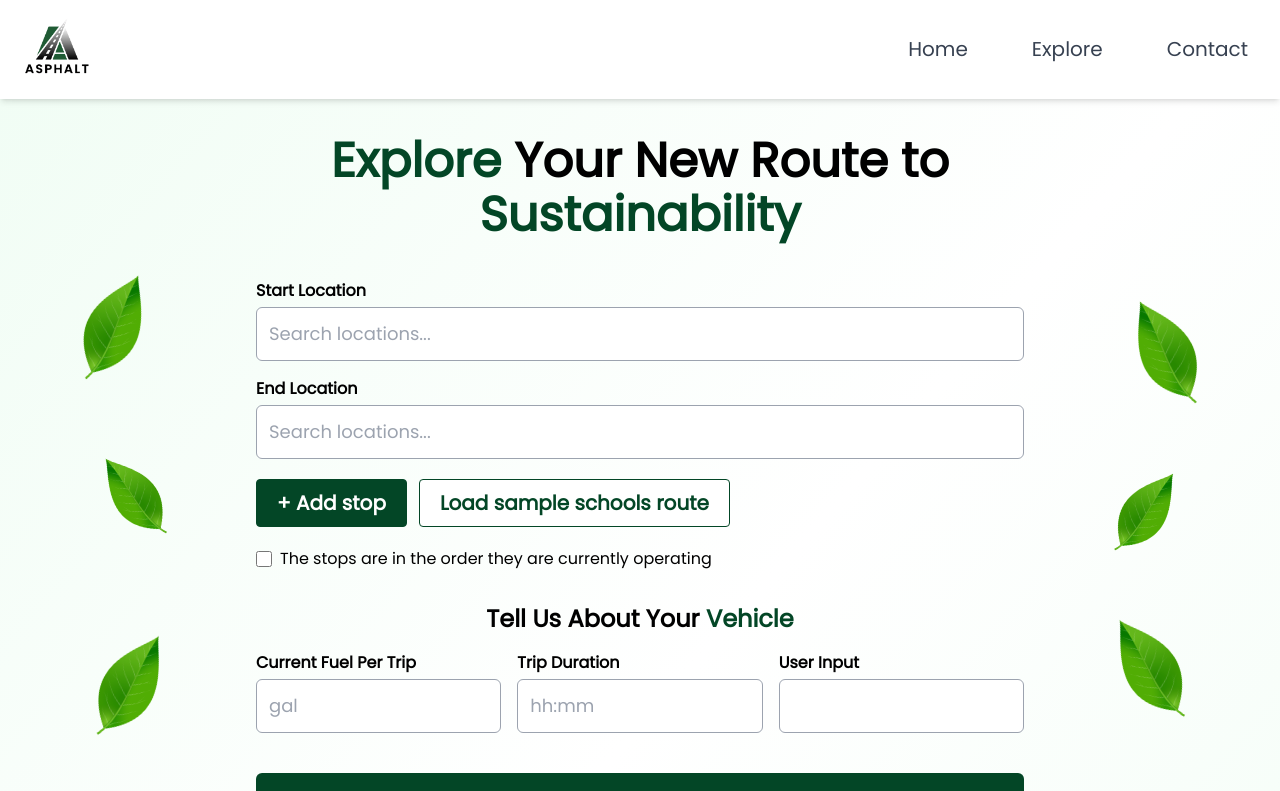
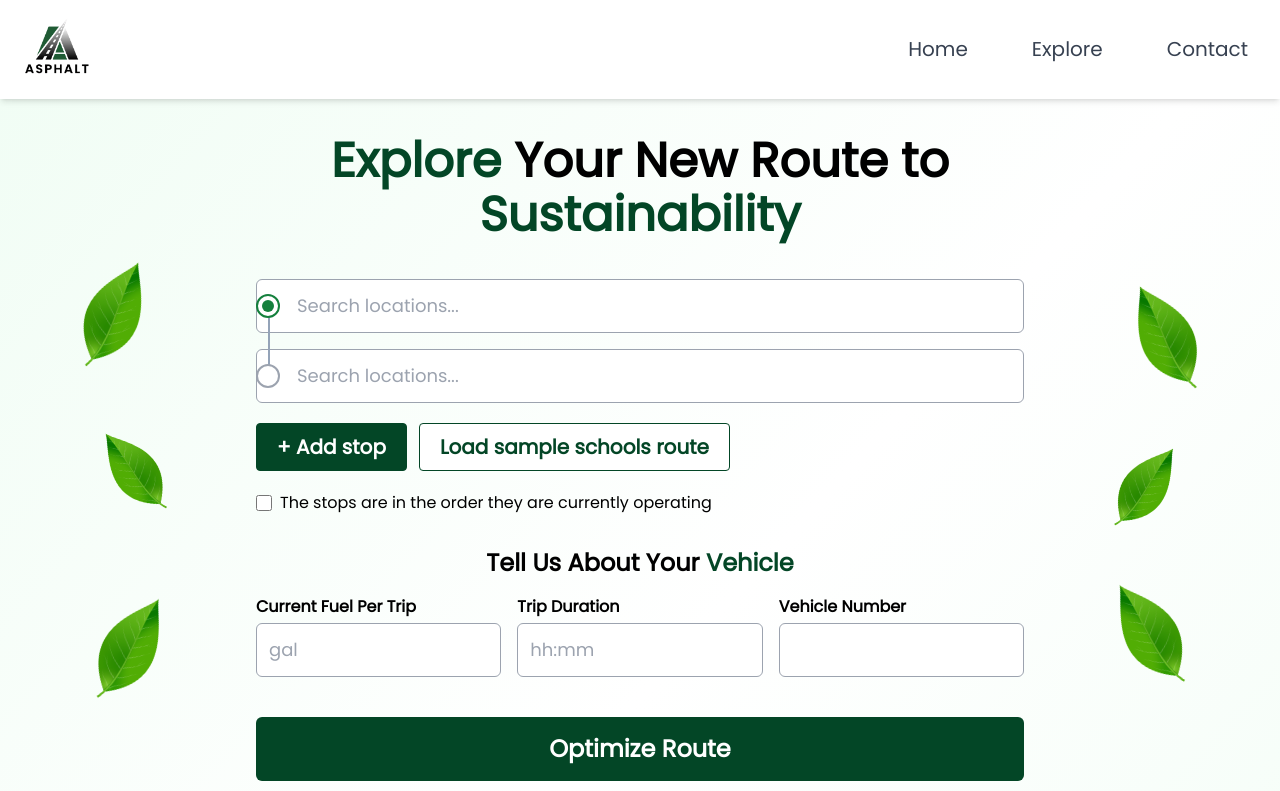
Before and after one commit to tysonyoshikawa06/asphalt-nme-sp25-tyson, a Next.js app: page /explore in a window 1280 px wide. Shown: the top 791 px of the page. Built offline with nearby package versions, Linux system fonts and the light colour scheme.

Commit message:
implement draft of line between textboxes

```diff
--- a/src/app/explore/page.tsx
+++ b/src/app/explore/page.tsx
@@ -234,17 +234,33 @@
               <h2 className="text-5xl font-extrabold text-center mb-10 asphalt-green">Sustainability</h2>
               <form onSubmit={handleSubmit} className="w-full flex flex-col items-center gap-8">
                 {/* Stops Section */}
-                <div className="w-full flex flex-col gap-4">
+                <div className="w-full flex flex-col gap-4 relative overflow-visible" style={{minHeight: 60 * formData.stops.length}}>
                   {formData.stops.map((stop, index) => (
                     <div key={index} className="flex items-center gap-2 w-full">
                       <div className="flex-grow relative">
-                        <label className="block text-base font-semibold text-black mb-1">
-                          {index === 0
-                            ? 'Start Location'
-                            : index === formData.stops.length - 1
-                              ? 'End Location'
-                              : `Stop ${index}`}
-                        </label>
+                        {/* Line and circle inside the input, continuous look */}
+                        <div className="absolute left-0 top-0 h-full w-6 flex items-center z-10 pointer-events-none overflow-visible">
+                          {/* Vertical line above the circle (not for first) */}
+                          {index !== 0 && (
+                            <div className="absolute" style={{left: '12px', top: 0, height: 'calc(50% + 16px)', width: '2px', background: '#94a3b8', borderRadius: 2, marginTop: '-16px'}} />
+                          )}
+                          {/* Circle */}
+                          <div
+                            className={
+                              `w-6 h-6 rounded-full border-2 flex items-center justify-center bg-white `+
+                              (index === 0
+                                ? 'border-green-700'
+                                : 'border-gray-400')
+                            }
+                            style={{zIndex: 2}}
+                          >
+                            {index === 0 && <div className="w-3 h-3 rounded-full bg-green-700" />}
+                          </div>
+                          {/* Vertical line below the circle (not for last) */}
+                          {index !== formData.stops.length - 1 && (
+                            <div className="absolute" style={{left: '12px', bottom: 0, height: 'calc(50% + 16px)', width: '2px', background: '#94a3b8', borderRadius: 2, marginBottom: '-16px'}} />
+                          )}
+                        </div>
                         <PlacesAutocomplete
                           value={stop.location}
                           onChange={(value) => {
@@ -254,7 +270,14 @@
                             setFormData((prev) => ({ ...prev, stops: newStops }));
                           }}
                           onSelect={(place) => handleStopSelect(place, index)}
-                          inputClassName="text-black"
+                          inputClassName="text-black pl-10"
+                          placeholder={
+                            index === 0
+                              ? 'Enter start location'
+                              : index === formData.stops.length - 1
+                                ? 'Enter final location'
+                                : `Stop ${index}`
+                          }
                         />
                       </div>
                       {formData.stops.length > 2 &&
@@ -340,7 +363,7 @@
                       />
                     </div>
                     <div className="flex flex-col">
-                      <label className="block text-base font-semibold text-black mb-1">User Input</label>
+                      <label className="block text-base font-semibold text-black mb-1">Vehicle Number</label>
                       <input
                         type="text"
                         name="vehicleNumber"
```
Lines whose indentation alone changed are shown as unchanged.
